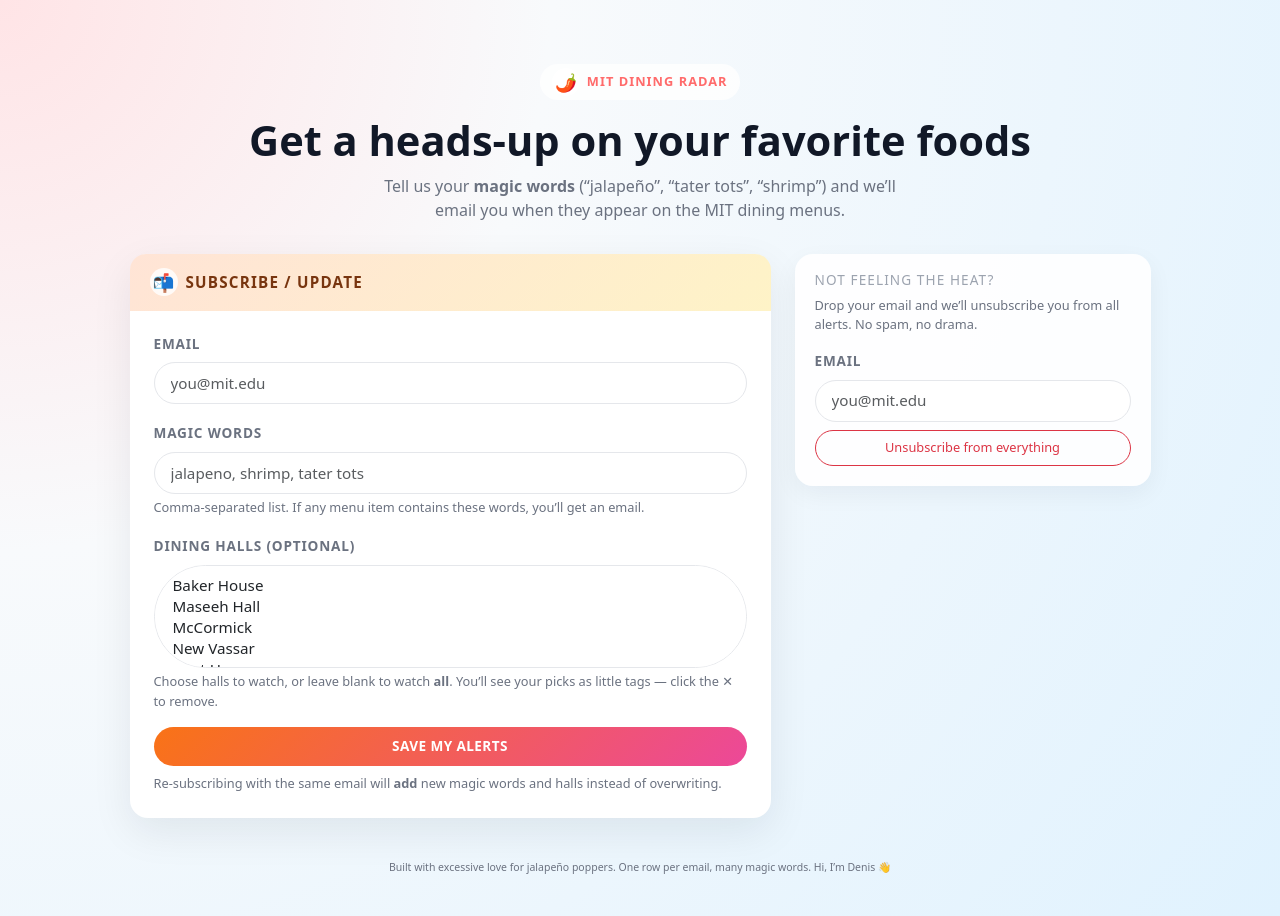
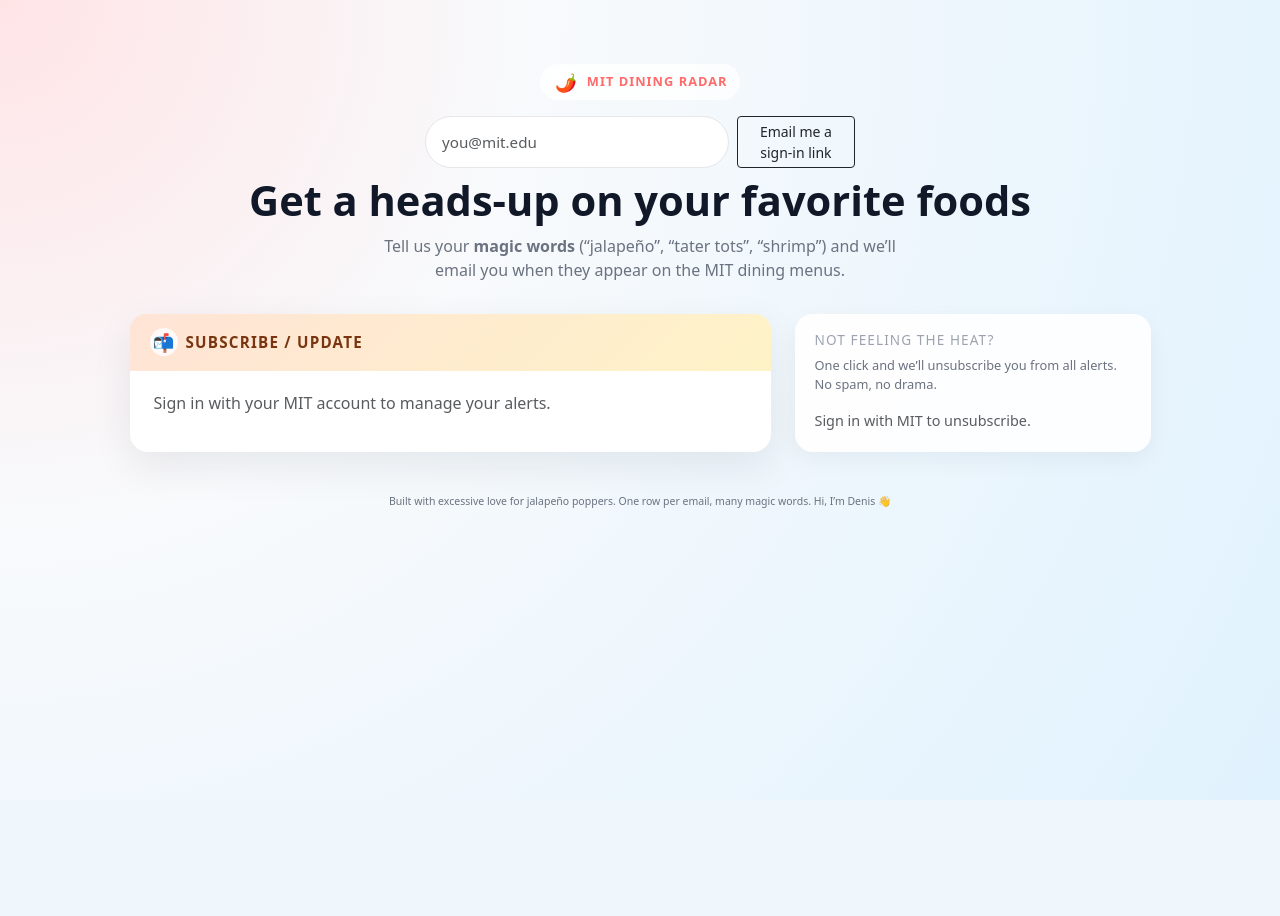
Before and after one commit to simdenis/jalapeno-poppers-bot, a Flask app: page / in a window 1280 px wide. After the commit the page ends 800 px from the top, so only its background shows below. Run offline with Flask 3, Linux system fonts and the light colour scheme; some libraries are stand-ins or nearby versions.

Commit message:
Switch to magic-link auth

```diff
--- a/app.py
+++ b/app.py
@@ -1,42 +1,128 @@
-from flask import Flask, render_template, request
+from flask import Flask, render_template, request, session, redirect, url_for
 import os
 import json
-from datetime import date
+import secrets
+import hashlib
+from datetime import date, datetime, timedelta
+from functools import wraps
 from dotenv import load_dotenv
-from db import get_conn
+from db import get_conn, ensure_schema
 from dining_checker import DINING_URLS, send_email
 
 
 load_dotenv()
 
 app = Flask(__name__)
+app.secret_key = os.getenv("FLASK_SECRET_KEY")
+if not app.secret_key:
+    raise RuntimeError("FLASK_SECRET_KEY is not set")
+
 SEND_WELCOME = os.getenv("SEND_WELCOME_EMAILS", "false").lower() == "true"
-ADMIN_DEBUG_TOKEN = os.getenv("ADMIN_DEBUG_TOKEN")
+ADMIN_EMAILS = {
+    e.strip().lower()
+    for e in os.getenv("ADMIN_EMAILS", "").split(",")
+    if e.strip()
+}
+BASE_URL = os.getenv("BASE_URL", "").rstrip("/")
+MIT_EMAIL_DOMAIN = "mit.edu"
+MAGIC_TOKEN_TTL_MINUTES = int(os.getenv("MAGIC_TOKEN_TTL_MINUTES", "30"))
 
 # ------------------ DB SETUP ------------------
 
 
-def init_db():
-    """
-    Create the subscriptions table in Postgres if it does not exist.
-    We store keywords and halls as JSON-encoded TEXT for simplicity.
-    """
+def login_required(fn):
+    @wraps(fn)
+    def wrapper(*args, **kwargs):
+        if "user_id" not in session:
+            return redirect(url_for("index", next=request.path))
+        return fn(*args, **kwargs)
+
+    return wrapper
+
+
+def get_csrf_token():
+    token = session.get("csrf_token")
+    if not token:
+        token = secrets.token_urlsafe(32)
+        session["csrf_token"] = token
+    return token
+
+
+def validate_csrf():
+    token = request.form.get("csrf_token", "")
+    return token and token == session.get("csrf_token")
+
+
+def _is_admin_email(email: str) -> bool:
+    return email.lower() in ADMIN_EMAILS
+
+
+def _is_mit_email(email: str) -> bool:
+    return email.lower().endswith(f"@{MIT_EMAIL_DOMAIN}")
+
+
+def _hash_token(token: str) -> str:
+    return hashlib.sha256(token.encode("utf-8")).hexdigest()
+
+
+def _upsert_user_by_email(email: str) -> int:
+    with get_conn() as conn:
+        with conn.cursor() as cur:
+            cur.execute("SELECT id, oidc_sub FROM users WHERE email = %s", (email,))
+            row = cur.fetchone()
+            if row:
+                return user_id
+
+            cur.execute(
+                "INSERT INTO users (email) VALUES (%s) RETURNING id",
+                (email,),
+            )
+            return cur.fetchone()[0]
+
+
+def _create_login_token(email: str) -> str:
+    user_id = _upsert_user_by_email(email)
+    token = secrets.token_urlsafe(32)
+    token_hash = _hash_token(token)
+    expires_at = datetime.utcnow() + timedelta(minutes=MAGIC_TOKEN_TTL_MINUTES)
     with get_conn() as conn:
         with conn.cursor() as cur:
             cur.execute(
                 """
-                CREATE TABLE IF NOT EXISTS subscriptions (
-                    email TEXT PRIMARY KEY,
-                    item_keywords TEXT NOT NULL,
-                    halls TEXT,
-                    last_notified_date DATE
-                );
+                DELETE FROM login_tokens WHERE expires_at < NOW()
                 """
             )
+            cur.execute(
+                """
+                INSERT INTO login_tokens (token_hash, user_id, expires_at)
+                VALUES (%s, %s, %s)
+                """,
+                (token_hash, user_id, expires_at),
+            )
+    return token
+
+
+def _consume_login_token(token: str):
+    token_hash = _hash_token(token)
+    with get_conn() as conn:
+        with conn.cursor() as cur:
+            cur.execute(
+                """
+                SELECT user_id FROM login_tokens
+                WHERE token_hash = %s AND expires_at > NOW()
+                """,
+                (token_hash,),
+            )
+            row = cur.fetchone()
+            cur.execute(
+                "DELETE FROM login_tokens WHERE token_hash = %s",
+                (token_hash,),
+            )
+    return row[0] if row else None
 
 
 # Run once at import time so gunicorn + local both get the table.
-init_db()
+ensure_schema()
 
 DINING_HALLS = sorted(DINING_URLS.keys())
 
@@ -46,16 +132,99 @@
 
 @app.route("/", methods=["GET"])
 def index():
+    login_next = request.args.get("next", "")
     return render_template(
         "index.html",
         message="",
         halls=DINING_HALLS,
+        csrf_token=get_csrf_token(),
+        is_logged_in="user_id" in session,
+        user_email=session.get("user_email", ""),
+        login_next=login_next,
+    )
+
+@app.route("/login/start", methods=["POST"])
+def login_start():
+    if not validate_csrf():
+        return "Bad Request", 400
+
+    email = request.form.get("email", "").strip().lower()
+    next_url = request.form.get("next", "")
+    if next_url.startswith("/"):
+        session["post_login_redirect"] = next_url
+
+    if not email or not _is_mit_email(email):
+        return render_template(
+            "index.html",
+            message="Please use your @mit.edu email to sign in.",
+            halls=DINING_HALLS,
+            csrf_token=get_csrf_token(),
+            is_logged_in=False,
+            user_email="",
+            login_next=next_url,
+        )
+
+    token = _create_login_token(email)
+    base_url = BASE_URL or request.url_root.rstrip("/")
+    magic_link = f"{base_url}{url_for('magic_login')}?token={token}"
+
+    body_lines = [
+        "MIT Dining Alerts login link",
+        "",
+        "Click to sign in:",
+        magic_link,
+        "",
+        f"This link expires in {MAGIC_TOKEN_TTL_MINUTES} minutes.",
+    ]
+    send_email(email, "Your MIT Dining Alerts sign-in link", "\n".join(body_lines))
+
+    return render_template(
+        "index.html",
+        message="Check your email for a sign-in link.",
+        halls=DINING_HALLS,
+        csrf_token=get_csrf_token(),
+        is_logged_in=False,
+        user_email="",
+        login_next=next_url,
     )
 
 
+@app.route("/auth/magic")
+def magic_login():
+    token = request.args.get("token", "")
+    if not token:
+        return "Invalid login link", 400
+
+    user_id = _consume_login_token(token)
+    if not user_id:
+        return "Login link expired or invalid", 400
+
+    with get_conn() as conn:
+        with conn.cursor() as cur:
+            cur.execute("SELECT email FROM users WHERE id = %s", (user_id,))
+            row = cur.fetchone()
+            if not row:
+                return "Invalid login", 400
+            email = row[0]
+
+    session["user_id"] = user_id
+    session["user_email"] = email
+    return redirect(session.pop("post_login_redirect", url_for("index")))
+
+
+@app.route("/logout")
+def logout():
+    session.clear()
+    return redirect(url_for("index"))
+
+
 @app.route("/subscribe", methods=["POST"])
+@login_required
 def subscribe():
-    email = request.form.get("email", "").strip()
+    if not validate_csrf():
+        return "Bad Request", 400
+
+    email = session.get("user_email", "").strip()
     keywords_str = request.form.get("keywords", "").strip()
     halls_selected = request.form.getlist("halls")
     halls_list = halls_selected or None
@@ -66,16 +235,19 @@
     if not email or not new_keywords:
         return render_template(
             "index.html",
-            message="Please provide an email and at least one magic word (comma-separated).",
+            message="Please provide at least one magic word (comma-separated).",
             halls=DINING_HALLS,
+            csrf_token=get_csrf_token(),
+            is_logged_in=True,
+            user_email=email,
         )
 
     # Look up existing subscription
     with get_conn() as conn:
         with conn.cursor() as cur:
             cur.execute(
-                "SELECT item_keywords, halls FROM subscriptions WHERE email = %s",
-                (email,),
+                "SELECT item_keywords, halls FROM subscriptions WHERE user_id = %s",
+                (session["user_id"],),
             )
             row = cur.fetchone()
 
@@ -107,9 +279,9 @@
                     """
                     UPDATE subscriptions
                     SET item_keywords = %s, halls = %s
-                    WHERE email = %s
+                    WHERE user_id = %s
                     """,
-                    (json.dumps(current_keywords), halls_json, email),
+                    (json.dumps(current_keywords), halls_json, session["user_id"]),
                 )
             else:
                 # New subscriber
@@ -118,10 +290,10 @@
                 cur.execute(
                     """
                     INSERT INTO subscriptions
-                    (email, item_keywords, halls, last_notified_date)
+                    (user_id, item_keywords, halls, last_notified_date)
                     VALUES (%s, %s, %s, NULL)
                     """,
-                    (email, keywords_json, halls_json),
+                    (session["user_id"], keywords_json, halls_json),
                 )
 
                 if SEND_WELCOME:
@@ -147,26 +319,26 @@
         message=(
             "Subscribed! We’ll watch for dishes matching: "
             f"{', '.join(new_keywords)}. "
-            "(You can add more magic words later with the same email.)"
+            "(You can add more magic words later from this account.)"
         ),
         halls=DINING_HALLS,
+        csrf_token=get_csrf_token(),
+        is_logged_in=True,
+        user_email=email,
     )
 
 
 @app.route("/unsubscribe", methods=["POST"])
+@login_required
 def unsubscribe():
-    email = request.form.get("email", "").strip()
+    if not validate_csrf():
+        return "Bad Request", 400
 
-    if not email:
-        return render_template(
-            "index.html",
-            message="Please provide an email to unsubscribe.",
-            halls=DINING_HALLS,
-        )
+    email = session.get("user_email", "").strip()
 
     with get_conn() as conn:
         with conn.cursor() as cur:
-            cur.execute("DELETE FROM subscriptions WHERE email = %s", (email,))
+            cur.execute("DELETE FROM subscriptions WHERE user_id = %s", (session["user_id"],))
             affected = cur.rowcount
 
     if affected == 0:
@@ -178,6 +350,9 @@
         "index.html",
         message=msg,
         halls=DINING_HALLS,
+        csrf_token=get_csrf_token(),
+        is_logged_in=True,
+        user_email=email,
     )
 
 
@@ -185,22 +360,23 @@
 
 
 @app.route("/debug/subscriptions")
+@login_required
 def debug_subscriptions():
     """
     Simple HTML table showing all subscriptions.
-    Protected by ?token=ADMIN_DEBUG_TOKEN.
+    Protected by ADMIN_EMAILS allowlist.
     """
-    token = request.args.get("token", "")
-    if not ADMIN_DEBUG_TOKEN or token != ADMIN_DEBUG_TOKEN:
+    if not _is_admin_email(session.get("user_email", "")):
         return "Forbidden", 403
 
     with get_conn() as conn:
         with conn.cursor() as cur:
             cur.execute(
                 """
-                SELECT email, item_keywords, halls, last_notified_date
-                FROM subscriptions
-                ORDER BY email
+                SELECT u.email, s.item_keywords, s.halls, s.last_notified_date
+                FROM subscriptions s
+                JOIN users u ON u.id = s.user_id
+                ORDER BY u.email
                 """
             )
             rows = cur.fetchall()
--- a/dining_checker.py
+++ b/dining_checker.py
@@ -1,10 +1,9 @@
 # dining_checker.py
 
 import os
-import re
 import smtplib
 from email.message import EmailMessage
-
+from typing import Dict, List, Set
 import requests
 from bs4 import BeautifulSoup
 from dotenv import load_dotenv
@@ -91,9 +90,6 @@
 
     return hits
 
-
-from typing import Dict, List, Set
-# ... rest of your imports at top of dining_checker.py
 
 
 def find_keyword_details(
--- a/templates/index.html
+++ b/templates/index.html
@@ -198,6 +198,27 @@
       <span class="card-pill">🌶️</span>
       <span>MIT Dining Radar</span>
     </div>
+    {% if is_logged_in %}
+      <div class="mb-2">
+        <span class="badge rounded-pill bg-light text-dark border">
+          Signed in as {{ user_email }}
+        </span>
+        <a class="ms-2 small text-decoration-none" href="{{ url_for('logout') }}">Sign out</a>
+      </div>
+    {% else %}
+      <div class="mb-2">
+        <form class="d-inline-flex gap-2" method="post" action="{{ url_for('login_start') }}">
+          <input type="hidden" name="csrf_token" value="{{ csrf_token }}">
+          <input type="hidden" name="next" value="{{ login_next }}">
+          <input type="email"
+                 class="form-control form-control-sm"
+                 name="email"
+                 placeholder="you@mit.edu"
+                 required>
+          <button class="btn btn-outline-dark btn-sm" type="submit">Email me a sign-in link</button>
+        </form>
+      </div>
+    {% endif %}
     <h1 class="hero-title mb-2">Get a heads-up on your favorite foods</h1>
     <p class="hero-subtitle">
       Tell us your <strong>magic words</strong> (“jalapeño”, “tater tots”, “shrimp”) and we’ll email you
@@ -220,17 +241,9 @@
           <p class="card-title-main mb-0">Subscribe / Update</p>
         </div>
         <div class="card-body">
+          {% if is_logged_in %}
           <form method="post" action="{{ url_for('subscribe') }}">
-            <div class="mb-3">
-              <label for="email" class="form-label">Email</label>
-              <input type="email"
-                     class="form-control"
-                     id="email"
-                     name="email"
-                     placeholder="you@mit.edu"
-                     required>
-            </div>
-
+            <input type="hidden" name="csrf_token" value="{{ csrf_token }}">
             <div class="mb-3">
               <label for="keywords" class="form-label">Magic words</label>
               <input type="text"
@@ -261,9 +274,14 @@
               Save my alerts
             </button>
             <div class="form-text mt-2">
-              Re-subscribing with the same email will <strong>add</strong> new magic words and halls instead of overwriting.
+              Re-submitting will <strong>add</strong> new magic words and halls instead of overwriting.
             </div>
           </form>
+          {% else %}
+          <p class="mb-0 text-muted">
+            Sign in with your MIT account to manage your alerts.
+          </p>
+          {% endif %}
         </div>
       </div>
     </div>
@@ -274,22 +292,20 @@
         <div class="unsubscribe-body">
           <div class="unsubscribe-title">Not feeling the heat?</div>
           <p class="unsubscribe-text mb-3">
-            Drop your email and we’ll unsubscribe you from all alerts. No spam, no drama.
+            One click and we’ll unsubscribe you from all alerts. No spam, no drama.
           </p>
+          {% if is_logged_in %}
           <form method="post" action="{{ url_for('unsubscribe') }}">
-            <div class="mb-2">
-              <label for="unsub_email" class="form-label">Email</label>
-              <input type="email"
-                     class="form-control"
-                     id="unsub_email"
-                     name="email"
-                     placeholder="you@mit.edu"
-                     required>
-            </div>
+            <input type="hidden" name="csrf_token" value="{{ csrf_token }}">
             <button type="submit" class="btn btn-outline-danger w-100">
               Unsubscribe from everything
             </button>
           </form>
+          {% else %}
+          <p class="mb-0 text-muted">
+            Sign in with MIT to unsubscribe.
+          </p>
+          {% endif %}
         </div>
       </div>
     </div>
```
Also changed, not shown: db.py (+85 -0 lines), run_notifications.py (+6 -4 lines), .github/workflows/poppers.yml (deleted), README.md.
